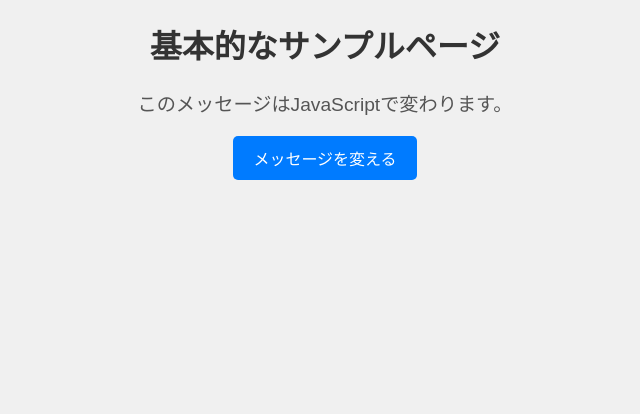
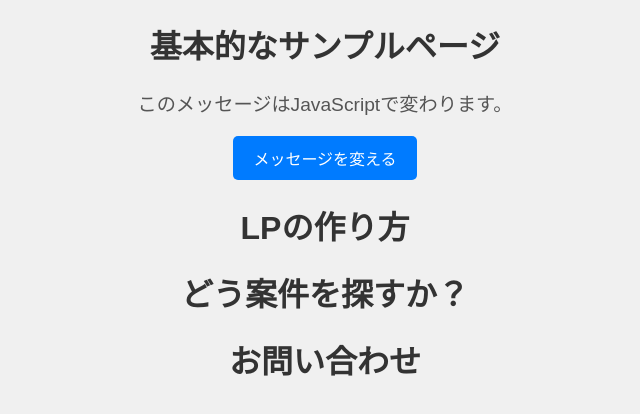
Before and after one commit to ch1ll1n1991/samplesite4mystudy, a plain HTML site: page index.html in a window 1280 px wide. Shown: the whole page, without its empty margins (315-955 px from the left). Drawn offline with Linux system fonts and the light colour scheme.

Commit message:
create h1

```diff
--- a/index.html
+++ b/index.html
@@ -8,9 +8,21 @@
 </head>
 <body>
 
-    <h1>基本的なサンプルページ</h1>
+    <h1 id="topPage">基本的なサンプルページ</h1>
     <p id="message">このメッセージはJavaScriptで変わります。</p>
     <button onclick="changeMessage()">メッセージを変える</button>
+
+    <h1 id="howCreateLP">LPの作り方</h1>
+
+
+
+    <h1 id="whyDoYouSearch">どう案件を探すか？</h1>
+
+
+
+    <h1 id="inquiry">お問い合わせ</h1>
+
+
 
     <script src="script.js"></script>
 </body>
```
